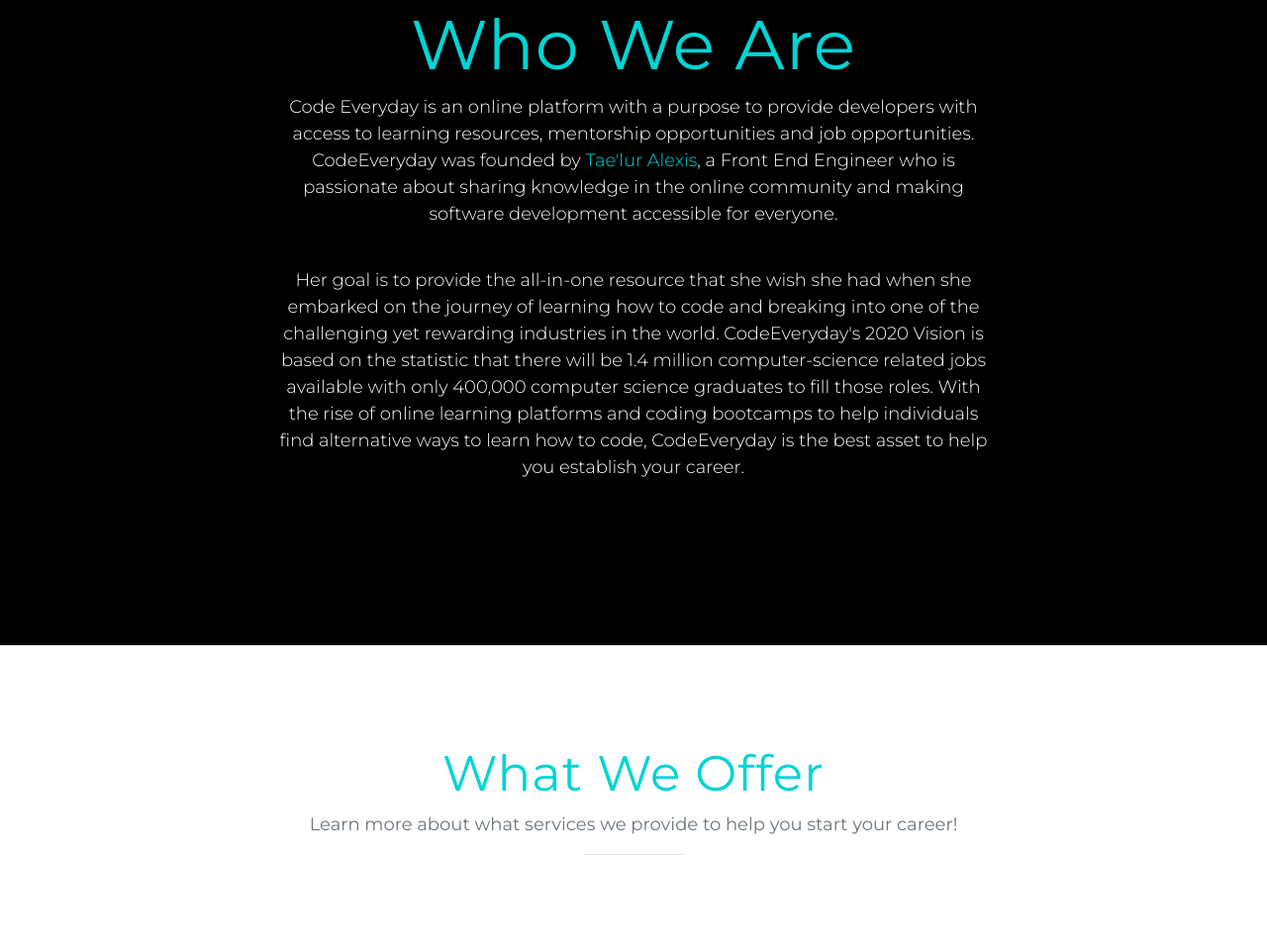
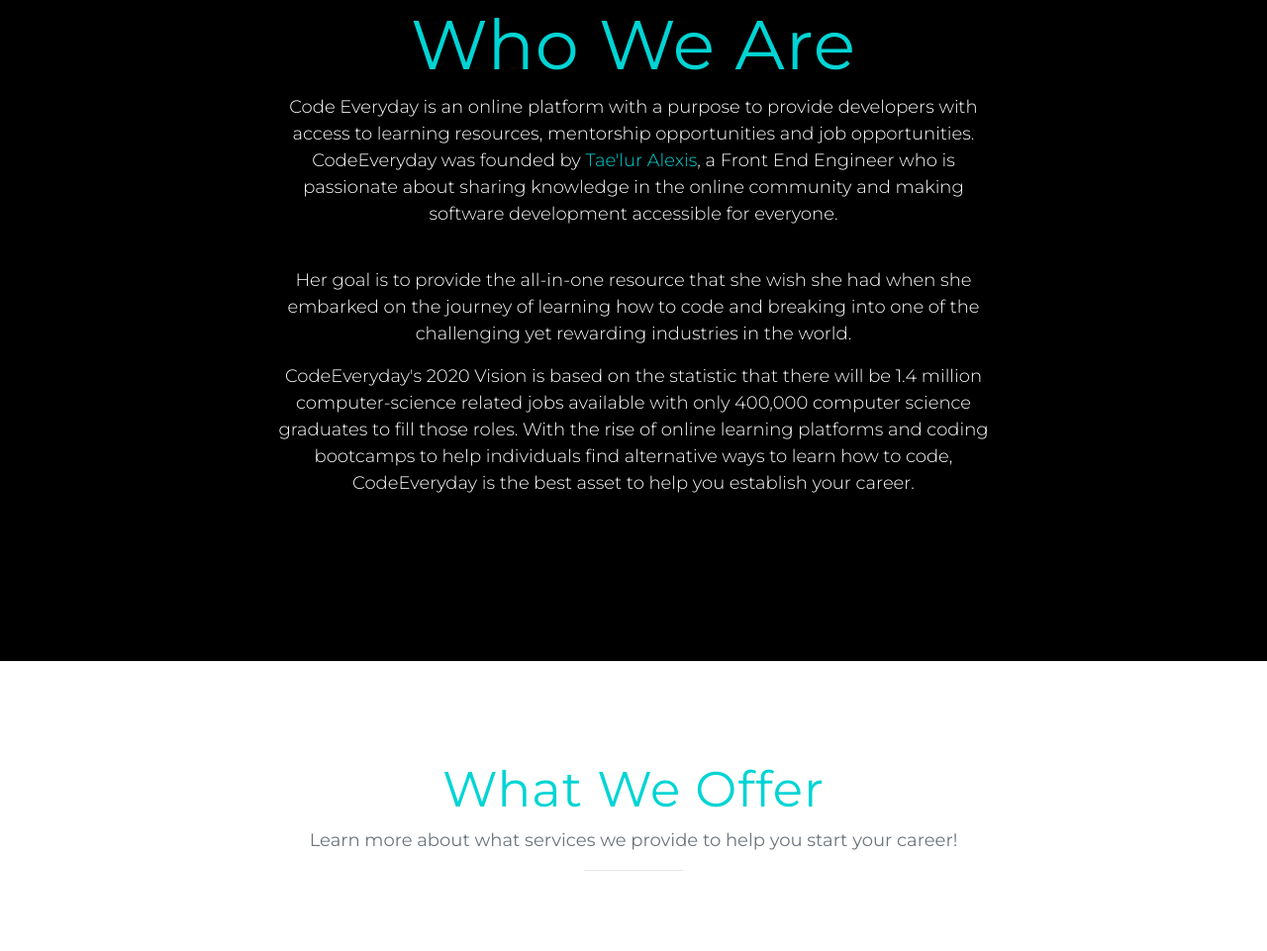
Before and after one commit to cyberbarbie/codeeveryday-landingpage, a website with bundled scripts: page index.html in a window 1280 px wide. Shown: the part 947-1908 px from the top of the page at 99% size. Built offline with nearby package versions, Linux system fonts and the light colour scheme; a web font is replaced by a local one.

Commit message:
Update index.html

```diff
--- a/index.html
+++ b/index.html
@@ -92,7 +92,8 @@
           <p style="color: #fff; font-family: 'Montserrat', sans-serif; font-weight: 300;">Code Everyday is an online platform with a purpose to provide developers with access to learning resources, mentorship opportunities and job opportunities. CodeEveryday was founded by <a style="color: #00d4d4;" target="_blank" href="https://twitter.com/taeluralexis">Tae'lur Alexis</a>, a Front End Engineer who is passionate about sharing knowledge in the online community and making software development accessible for everyone.</p>
           <br/>
 
-            <p style="color: #fff; font-family: 'Montserrat', sans-serif; font-weight: 300;">Her goal is to provide the all-in-one resource that she wish she had when she embarked on the journey of learning how to code and breaking into one of the challenging yet rewarding industries in the world. CodeEveryday's 2020 Vision is based on the statistic that there will be 1.4 million computer-science related jobs available with only 400,000 computer science graduates to fill those roles. With the rise of online learning platforms and coding bootcamps to help individuals find alternative ways to learn how to code, CodeEveryday is the best asset to help you establish your career. </p>
+            <p style="color: #fff; font-family: 'Montserrat', sans-serif; font-weight: 300;">Her goal is to provide the all-in-one resource that she wish she had when she embarked on the journey of learning how to code and breaking into one of the challenging yet rewarding industries in the world.</p>
+          <p style="color: #fff; font-family: 'Montserrat', sans-serif; font-weight: 300;">CodeEveryday's 2020 Vision is based on the statistic that there will be 1.4 million computer-science related jobs available with only 400,000 computer science graduates to fill those roles. With the rise of online learning platforms and coding bootcamps to help individuals find alternative ways to learn how to code, CodeEveryday is the best asset to help you establish your career. </p>
           <div class="badges">
 
           </div>
```
